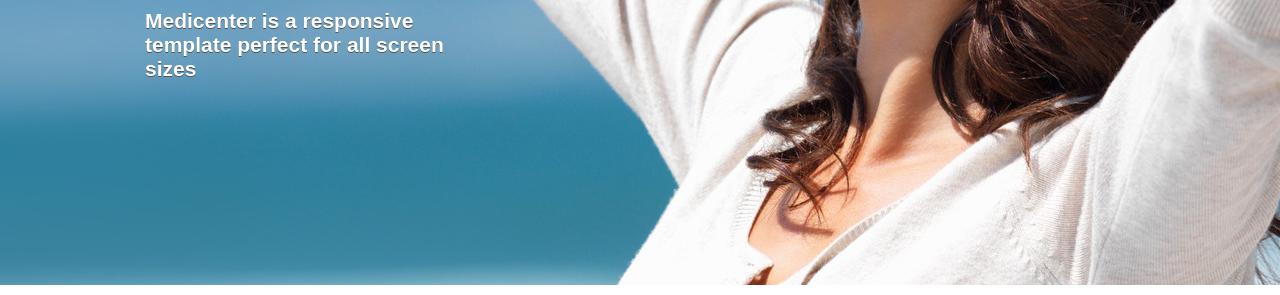
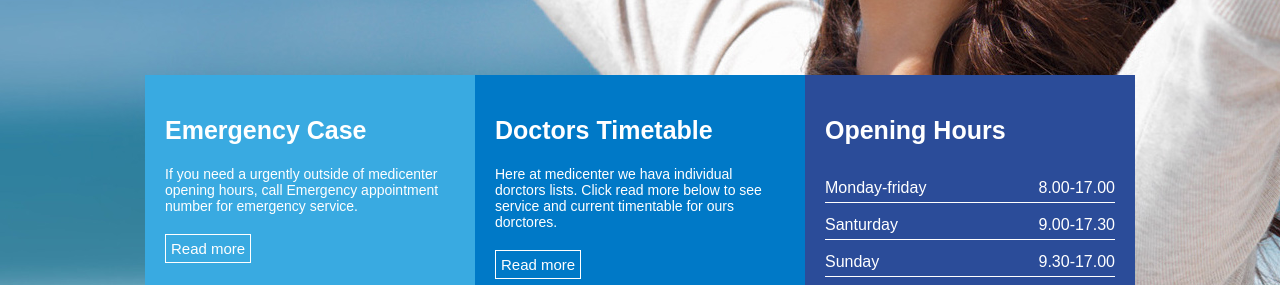
Before and after one commit to JairTorezone/site-medicenter, a plain HTML site: page index.html in a window 1280 px wide. Shown: the part 505-800 px from the top of the page. Drawn offline with Linux system fonts and the light colour scheme.

Commit message:
created banner_options

```diff
--- a/assets/css/template.css
+++ b/assets/css/template.css
@@ -73,3 +73,48 @@ nav a:hover{
     padding: 0;
     margin-top: 30px;
 }
+.banner_options{
+    display: flex;
+    height: 210px;
+    color: #fff;
+}
+.banner1,
+.banner2,
+.banner3{
+    flex: 1;
+    padding: 20px;
+}
+.banner1{
+    background-color: #39aae1;
+}
+.banner2{
+    background-color: #0079c7;
+}
+.banner3{
+    background-color: #2b4c99;
+}
+.banner_options h1{
+    font-size: 25px;
+}
+.banner_options P{
+    font-size: 14px;
+    margin-top: 20px;
+    margin-bottom: 20px;
+}
+.banner_options a{
+    display: inline-block;
+    border: 1px solid #fff;
+    padding: 5px;
+    color: #fff;
+    font-size: 15px;
+    text-decoration: none;
+}
+.banner_week{
+    display: flex;
+    justify-content: space-between;
+    border-bottom: 1px solid #fff;
+    padding-top: 13px;
+    padding-bottom: 5px;
+
+
+}
--- a/index.html
+++ b/index.html
@@ -17,6 +17,7 @@
             <div class="logo">
                 <a href=""><img src="assets/image/logo.png" alt=""></a>
             </div>
+            <!--MENU-->
             <div class="menu">
                 <nav>
                     <ul>
@@ -34,12 +35,46 @@
     <!--BANNER-->
     <section id="banner">
         <div class="container column">
-
+            <!--BANNER HEADLINE-->
             <div class="banner_headline">
                 <h1>Top notch experience</h1>
                 <h2>Medicenter is a responsive template perfect for all screen sizes</h2>
             </div>
+
+            <!--BANNER OPTIONS-->
             <div class="banner_options">
+
+                <div class="banner1">
+                    <h1>Emergency Case</h1>
+                    <P>If you need a urgently outside of medicenter opening hours,
+                        call Emergency appointment number for emergency service.
+                    </P>
+                    <a href="">Read more</a>
+                </div>
+                <div class="banner2">
+                    <h1>Doctors Timetable</h1>
+                    <P>Here at medicenter we hava individual dorctors lists.
+                        Click read more below to see service and current
+                         timentable for ours dorctores.
+                    </P>
+                    <a href="">Read more</a>
+                </div>
+                <div class="banner3">
+                    <h1>Opening Hours</h1>
+                    <div class="banner_week">
+                        <div class="day">Monday-friday</div>
+                        <div class="hours">8.00-17.00</div>
+                    </div>
+                    <div class="banner_week">
+                        <div class="day">Santurday</div>
+                        <div class="hours">9.00-17.30</div>
+                    </div>
+                    <div class="banner_week">
+                        <div class="day">Sunday</div>
+                        <div class="hours">9.30-17.00</div>
+                    </div>
+
+                </div>
 
             </div>
         </div>
```
